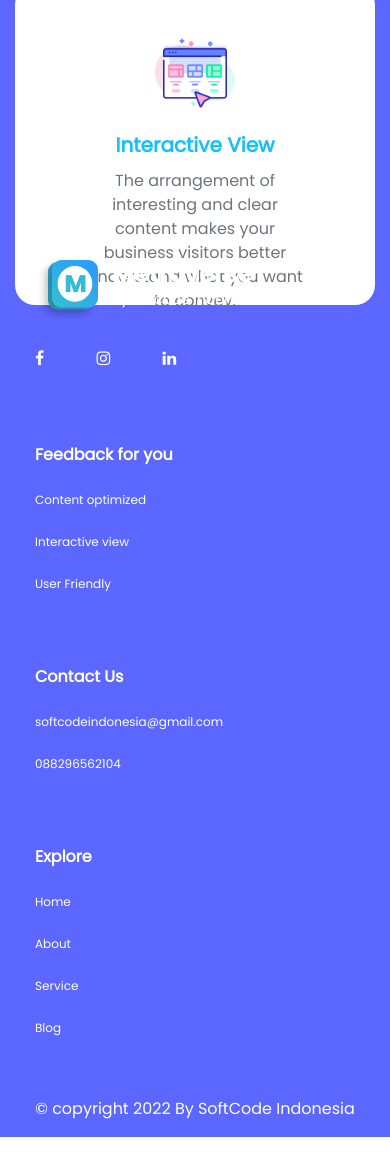
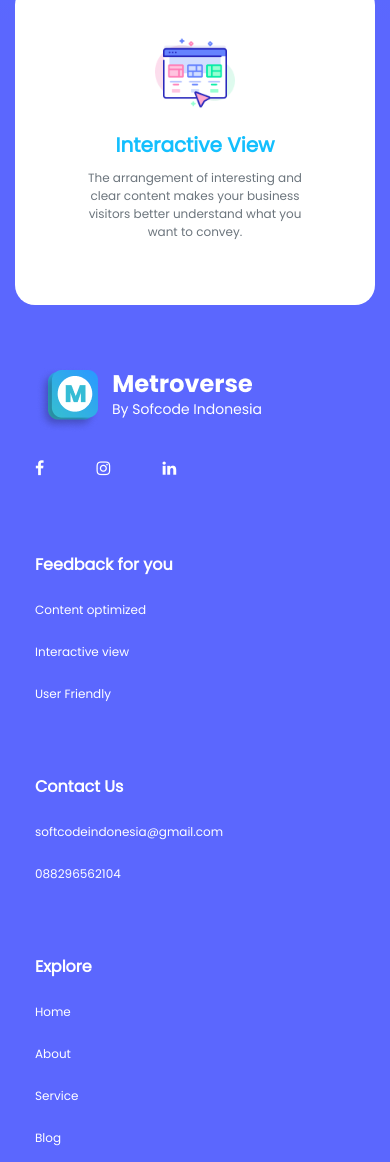
Before and after one commit to muhammadramdhanaditya/SoftCodeIndonesia.github.io, a plain HTML site: page index.html in a window 390 px wide. Shown: the part 2257-3419 px from the top of the page. Before the commit the page ends 3394 px from the top, so only its background shows below. Drawn offline with nearby package versions, Linux system fonts and the light colour scheme.

Commit message:
modified to deploy

```diff
--- a/assets/css/style.css
+++ b/assets/css/style.css
@@ -162,6 +162,10 @@
         background-color: #5B67FE !important;
    }
 
+   .card-text{
+    font-size: 12px !important;
+   }
+
    .text-16{
         font-size: 12px !important;
     }
@@ -197,7 +201,7 @@
     }
 
     .footer{
-        margin-top: 100% !important;
+        margin-top: 500px !important;
     }
 
     .footer-feat {
```
